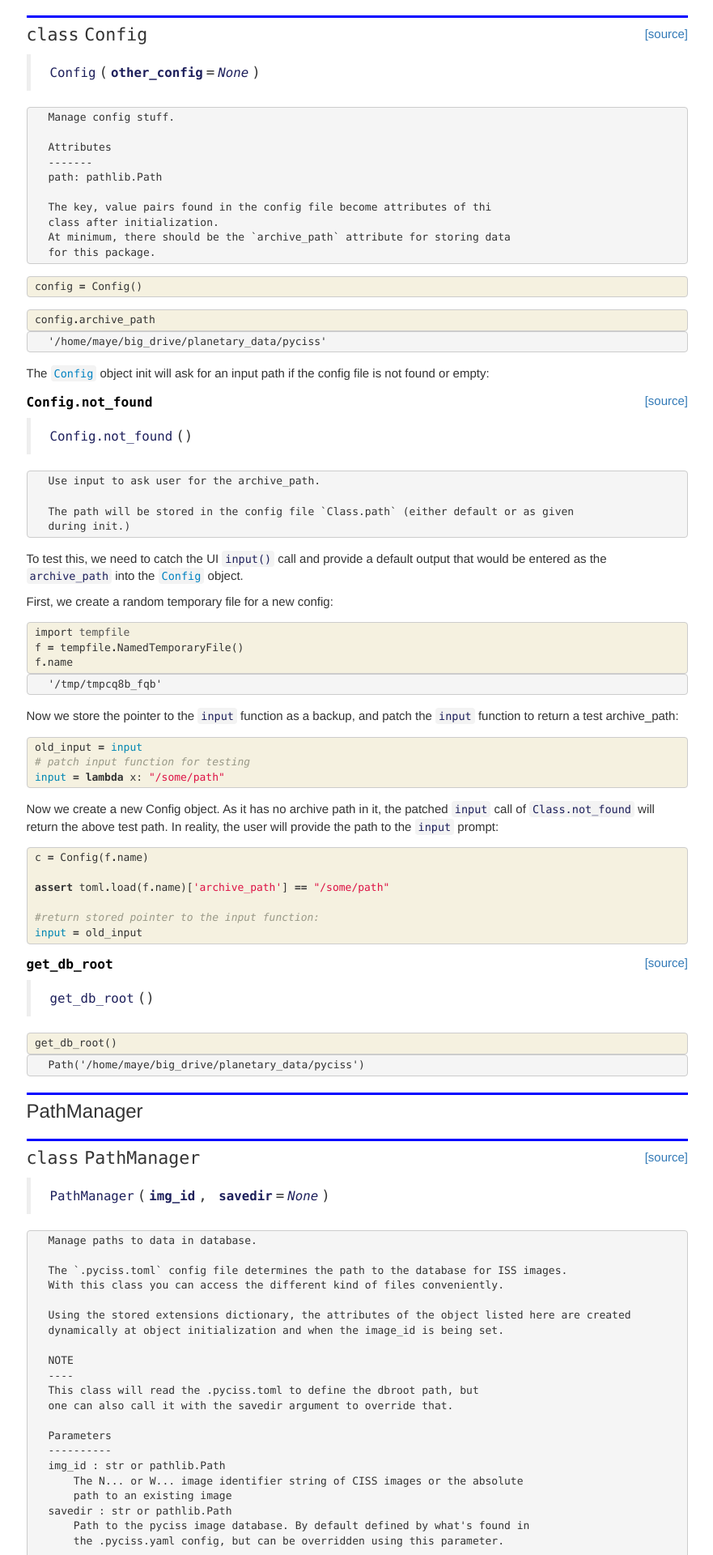
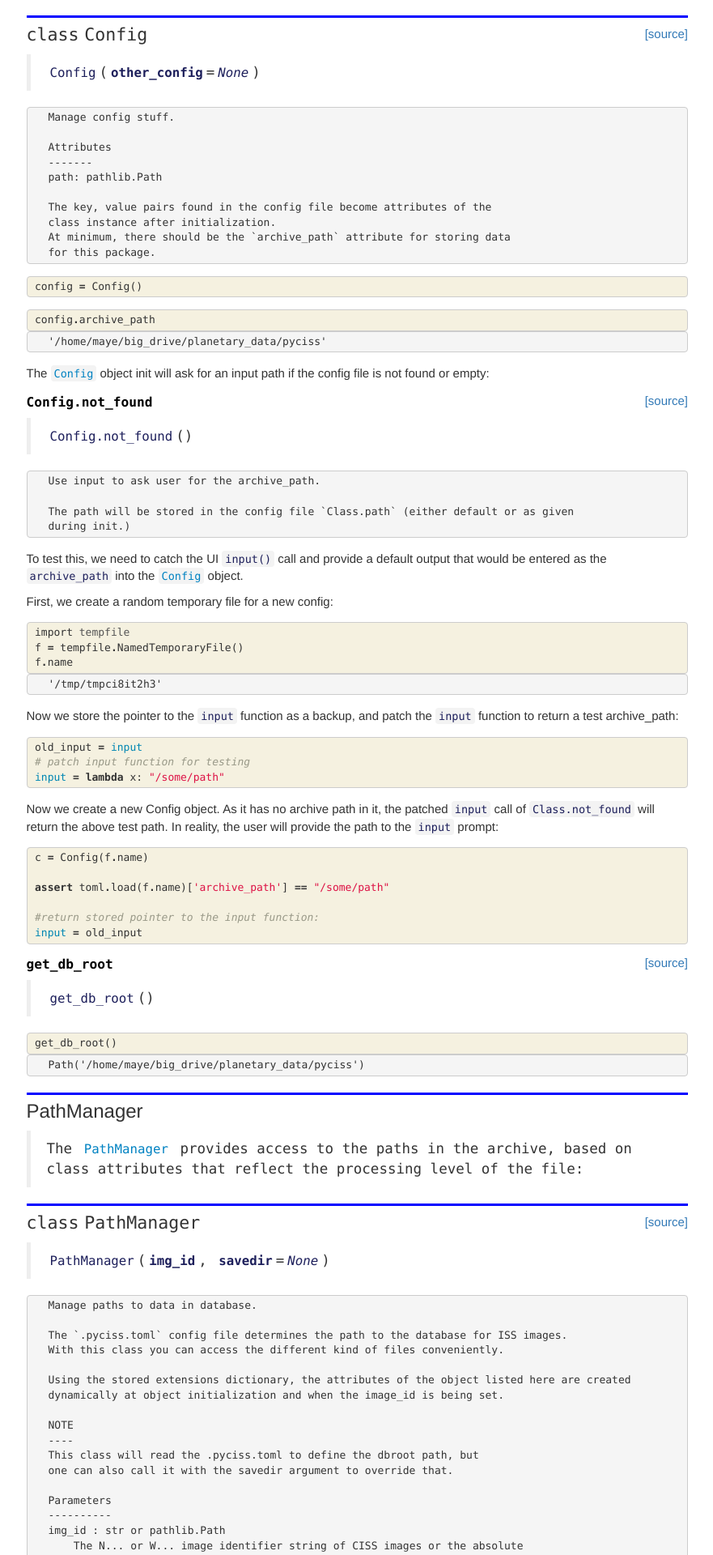
Before and after one commit to michaelaye/pyciss2, a Jekyll site: the page built from docs/io.html, in a window 1280 px wide. Shown: the part 588-2508 px from the top of the page at 81% size, without its empty margins (345-1226 px from the left). Built offline with Jekyll 4.4.1, drawn with Linux system fonts in a browser that asks for light colours; nearby versions of some CDN libraries; comment, search, counter and statistics services are not loaded; some of the changed text lies outside the part shown.

Commit message:
add some docs

```diff
--- a/docs/io.html
+++ b/docs/io.html
@@ -63,8 +63,8 @@
 -------
 path: pathlib.Path
 
-The key, value pairs found in the config file become attributes of thi
-class after initialization.
+The key, value pairs found in the config file become attributes of the
+class instance after initialization.
 At minimum, there should be the `archive_path` attribute for storing data
 for this package.</code></pre>
 
@@ -203,7 +203,7 @@
 
 
 <div class="output_text output_subarea output_execute_result">
-<pre>&#39;/tmp/tmpcq8b_fqb&#39;</pre>
+<pre>&#39;/tmp/tmpci8it2h3&#39;</pre>
 </div>
 
 </div>
@@ -336,7 +336,9 @@
 
 <div class="cell border-box-sizing text_cell rendered"><div class="inner_cell">
 <div class="text_cell_render border-box-sizing rendered_html">
-<h2 id="PathManager">PathManager<a class="anchor-link" href="#PathManager"> </a></h2>
+<h2 id="PathManager">PathManager<a class="anchor-link" href="#PathManager"> </a></h2><blockquote><p>The <a href="/pyciss2/io.html#PathManager"><code>PathManager</code></a> provides access to the paths in the archive, based on class attributes that reflect the processing level of the file:</p>
+</blockquote>
+
 </div>
 </div>
 </div>
@@ -417,7 +419,7 @@
 
 
 <div class="output_markdown rendered_html output_subarea ">
-<h4 id="db_mapped_cubes" class="doc_header"><code>db_mapped_cubes</code><a href="https://github.com/michaelaye/pyciss2/tree/master/pyciss2/io.py#L199" class="source_link" style="float:right">[source]</a></h4><blockquote><p><code>db_mapped_cubes</code>()</p>
+<h4 id="db_mapped_cubes" class="doc_header"><code>db_mapped_cubes</code><a href="https://github.com/michaelaye/pyciss2/tree/master/pyciss2/io.py#L197" class="source_link" style="float:right">[source]</a></h4><blockquote><p><code>db_mapped_cubes</code>()</p>
 </blockquote>
 
 </div>
@@ -441,7 +443,7 @@
 
 
 <div class="output_markdown rendered_html output_subarea ">
-<h4 id="db_label_paths" class="doc_header"><code>db_label_paths</code><a href="https://github.com/michaelaye/pyciss2/tree/master/pyciss2/io.py#L203" class="source_link" style="float:right">[source]</a></h4><blockquote><p><code>db_label_paths</code>()</p>
+<h4 id="db_label_paths" class="doc_header"><code>db_label_paths</code><a href="https://github.com/michaelaye/pyciss2/tree/master/pyciss2/io.py#L201" class="source_link" style="float:right">[source]</a></h4><blockquote><p><code>db_label_paths</code>()</p>
 </blockquote>
 
 </div>
@@ -468,6 +470,140 @@
 
 <div class="inner_cell">
     <div class="input_area">
+<div class=" highlight hl-ipython3"><pre><span></span><span class="nb">list</span><span class="p">(</span><span class="n">db_mapped_cubes</span><span class="p">())</span>
+</pre></div>
+
+    </div>
+</div>
+</div>
+
+<div class="output_wrapper">
+<div class="output">
+
+<div class="output_area">
+
+
+
+<div class="output_text output_subarea output_execute_result">
+<pre>[Path(&#39;/home/maye/big_drive/planetary_data/pyciss/N1875229393/N1875229393_1.cal.dst.map.cub&#39;)]</pre>
+</div>
+
+</div>
+
+</div>
+</div>
+
+</div>
+    {% endraw %}
+
+    {% raw %}
+
+<div class="cell border-box-sizing code_cell rendered">
+<div class="input">
+
+<div class="inner_cell">
+    <div class="input_area">
+<div class=" highlight hl-ipython3"><pre><span></span><span class="n">pm</span> <span class="o">=</span> <span class="n">PathManager</span><span class="p">(</span><span class="s1">&#39;N1875229393&#39;</span><span class="p">)</span>
+</pre></div>
+
+    </div>
+</div>
+</div>
+
+</div>
+    {% endraw %}
+
+    {% raw %}
+
+<div class="cell border-box-sizing code_cell rendered">
+<div class="input">
+
+<div class="inner_cell">
+    <div class="input_area">
+<div class=" highlight hl-ipython3"><pre><span></span><span class="n">pm</span>
+</pre></div>
+
+    </div>
+</div>
+</div>
+
+<div class="output_wrapper">
+<div class="output">
+
+<div class="output_area">
+
+
+
+<div class="output_text output_subarea output_execute_result">
+<pre>cal_cub: /home/maye/big_drive/planetary_data/pyciss/N1875229393/N1875229393_1.cal.cub
+calib_img: /home/maye/big_drive/planetary_data/pyciss/N1875229393/N1875229393_1_CALIB.IMG
+calib_label: /home/maye/big_drive/planetary_data/pyciss/N1875229393/N1875229393_1_CALIB.LBL
+cubepath: /home/maye/big_drive/planetary_data/pyciss/N1875229393/N1875229393_1.cal.dst.map.cub
+dst_cub: /home/maye/big_drive/planetary_data/pyciss/N1875229393/N1875229393_1.cal.dst.cub
+raw_cub: /home/maye/big_drive/planetary_data/pyciss/N1875229393/N1875229393_1.cub
+raw_image: /home/maye/big_drive/planetary_data/pyciss/N1875229393/N1875229393_1.IMG
+raw_label: /home/maye/big_drive/planetary_data/pyciss/N1875229393/N1875229393_1.LBL
+tif: /home/maye/big_drive/planetary_data/pyciss/N1875229393/N1875229393_1.cal.dst.map.tif
+undestriped: /home/maye/big_drive/planetary_data/pyciss/N1875229393/N1875229393_1.cal.map.cub</pre>
+</div>
+
+</div>
+
+</div>
+</div>
+
+</div>
+    {% endraw %}
+
+    {% raw %}
+
+<div class="cell border-box-sizing code_cell rendered">
+<div class="input">
+
+<div class="inner_cell">
+    <div class="input_area">
+<div class=" highlight hl-ipython3"><pre><span></span><span class="n">pm</span><span class="o">.</span><span class="n">extensions</span>
+</pre></div>
+
+    </div>
+</div>
+</div>
+
+<div class="output_wrapper">
+<div class="output">
+
+<div class="output_area">
+
+
+
+<div class="output_text output_subarea output_execute_result">
+<pre>OrderedDict([(&#39;cal_cub&#39;, &#39;.cal.cub&#39;),
+             (&#39;calib_img&#39;, &#39;_CALIB.IMG&#39;),
+             (&#39;calib_label&#39;, &#39;_CALIB.LBL&#39;),
+             (&#39;cubepath&#39;, &#39;.cal.dst.map.cub&#39;),
+             (&#39;dst_cub&#39;, &#39;.cal.dst.cub&#39;),
+             (&#39;raw_cub&#39;, &#39;.cub&#39;),
+             (&#39;raw_image&#39;, &#39;.IMG&#39;),
+             (&#39;raw_label&#39;, &#39;.LBL&#39;),
+             (&#39;tif&#39;, &#39;.cal.dst.map.tif&#39;),
+             (&#39;undestriped&#39;, &#39;.cal.map.cub&#39;)])</pre>
+</div>
+
+</div>
+
+</div>
+</div>
+
+</div>
+    {% endraw %}
+
+    {% raw %}
+
+<div class="cell border-box-sizing code_cell rendered">
+<div class="input">
+
+<div class="inner_cell">
+    <div class="input_area">
 <div class=" highlight hl-ipython3"><pre><span></span><span class="k">def</span> <span class="nf">print_db_stats</span><span class="p">():</span>
     <span class="sd">&quot;&quot;&quot;Print database stats.</span>
 
@@ -483,7 +619,7 @@
     <span class="nb">print</span><span class="p">(</span><span class="s2">&quot;These kind of data are in the database: (returning pd.DataFrame)&quot;</span><span class="p">)</span>
     <span class="n">d</span> <span class="o">=</span> <span class="p">{}</span>
     <span class="k">for</span> <span class="n">key</span><span class="p">,</span> <span class="n">val</span> <span class="ow">in</span> <span class="n">PathManager</span><span class="o">.</span><span class="n">extensions</span><span class="o">.</span><span class="n">items</span><span class="p">():</span>
-        <span class="n">d</span><span class="p">[</span><span class="n">key</span><span class="p">]</span> <span class="o">=</span> <span class="p">[</span><span class="nb">len</span><span class="p">(</span><span class="nb">list</span><span class="p">(</span><span class="n">dbroot</span><span class="o">.</span><span class="n">glob</span><span class="p">(</span><span class="s2">&quot;**/*&quot;</span> <span class="o">+</span> <span class="n">val</span><span class="p">)))]</span>
+        <span class="n">d</span><span class="p">[</span><span class="n">key</span><span class="p">]</span> <span class="o">=</span> <span class="p">[</span><span class="nb">len</span><span class="p">(</span><span class="nb">list</span><span class="p">(</span><span class="n">dbroot</span><span class="o">.</span><span class="n">glob</span><span class="p">(</span><span class="s2">&quot;**/*_?&quot;</span> <span class="o">+</span> <span class="n">val</span><span class="p">)))]</span>
     <span class="k">return</span> <span class="n">pd</span><span class="o">.</span><span class="n">DataFrame</span><span class="p">(</span><span class="n">d</span><span class="p">)</span>
 </pre></div>
 
@@ -523,22 +659,57 @@
 
 <div class="output_area">
 
-<div class="output_subarea output_text output_error">
-<pre>
-<span class="ansi-red-fg">---------------------------------------------------------------------------</span>
-<span class="ansi-red-fg">NameError</span>                                 Traceback (most recent call last)
-<span class="ansi-green-fg">&lt;ipython-input-44-24ec69d7027f&gt;</span> in <span class="ansi-cyan-fg">&lt;module&gt;</span>
-<span class="ansi-green-fg">----&gt; 1</span><span class="ansi-red-fg"> </span>print_db_stats<span class="ansi-blue-fg">(</span><span class="ansi-blue-fg">)</span>
 
-<span class="ansi-green-fg">&lt;ipython-input-43-0c1868a02f9d&gt;</span> in <span class="ansi-cyan-fg">print_db_stats</span><span class="ansi-blue-fg">()</span>
-<span class="ansi-green-intense-fg ansi-bold">     13</span>     print<span class="ansi-blue-fg">(</span><span class="ansi-blue-fg">&#34;These kind of data are in the database: (returning pd.DataFrame)&#34;</span><span class="ansi-blue-fg">)</span>
-<span class="ansi-green-intense-fg ansi-bold">     14</span>     d <span class="ansi-blue-fg">=</span> <span class="ansi-blue-fg">{</span><span class="ansi-blue-fg">}</span>
-<span class="ansi-green-fg">---&gt; 15</span><span class="ansi-red-fg">     </span><span class="ansi-green-fg">for</span> key<span class="ansi-blue-fg">,</span> val <span class="ansi-green-fg">in</span> PathManager<span class="ansi-blue-fg">.</span>extensions<span class="ansi-blue-fg">.</span>items<span class="ansi-blue-fg">(</span><span class="ansi-blue-fg">)</span><span class="ansi-blue-fg">:</span>
-<span class="ansi-green-intense-fg ansi-bold">     16</span>         d<span class="ansi-blue-fg">[</span>key<span class="ansi-blue-fg">]</span> <span class="ansi-blue-fg">=</span> <span class="ansi-blue-fg">[</span>len<span class="ansi-blue-fg">(</span>list<span class="ansi-blue-fg">(</span>dbroot<span class="ansi-blue-fg">.</span>glob<span class="ansi-blue-fg">(</span><span class="ansi-blue-fg">&#34;**/*&#34;</span> <span class="ansi-blue-fg">+</span> val<span class="ansi-blue-fg">)</span><span class="ansi-blue-fg">)</span><span class="ansi-blue-fg">)</span><span class="ansi-blue-fg">]</span>
-<span class="ansi-green-intense-fg ansi-bold">     17</span>     <span class="ansi-green-fg">return</span> pd<span class="ansi-blue-fg">.</span>DataFrame<span class="ansi-blue-fg">(</span>d<span class="ansi-blue-fg">)</span>
+<div class="output_html rendered_html output_subarea output_execute_result">
+<div>
+<style scoped>
+    .dataframe tbody tr th:only-of-type {
+        vertical-align: middle;
+    }
 
-<span class="ansi-red-fg">NameError</span>: name &#39;PathManager&#39; is not defined</pre>
+    .dataframe tbody tr th {
+        vertical-align: top;
+    }
+
+    .dataframe thead th {
+        text-align: right;
+    }
+</style>
+<table border="1" class="dataframe">
+  <thead>
+    <tr style="text-align: right;">
+      <th></th>
+      <th>cal_cub</th>
+      <th>calib_img</th>
+      <th>calib_label</th>
+      <th>cubepath</th>
+      <th>dst_cub</th>
+      <th>raw_cub</th>
+      <th>raw_image</th>
+      <th>raw_label</th>
+      <th>tif</th>
+      <th>undestriped</th>
+    </tr>
+  </thead>
+  <tbody>
+    <tr>
+      <th>0</th>
+      <td>1</td>
+      <td>1</td>
+      <td>1</td>
+      <td>1</td>
+      <td>1</td>
+      <td>1</td>
+      <td>1</td>
+      <td>1</td>
+      <td>1</td>
+      <td>1</td>
+    </tr>
+  </tbody>
+</table>
 </div>
+</div>
+
 </div>
 
 </div>
@@ -558,8 +729,10 @@
 
 
 <div class="output_markdown rendered_html output_subarea ">
-<h2 id="DBManager" class="doc_header"><code>class</code> <code>DBManager</code><a href="https://github.com/michaelaye/pyciss2/tree/master/pyciss2/io.py#L207" class="source_link" style="float:right">[source]</a></h2><blockquote><p><code>DBManager</code>()</p>
+<h2 id="DBManager" class="doc_header"><code>class</code> <code>DBManager</code><a href="https://github.com/michaelaye/pyciss2/tree/master/pyciss2/io.py#L205" class="source_link" style="float:right">[source]</a></h2><blockquote><p><code>DBManager</code>()</p>
 </blockquote>
+
+<pre><code>Helper class for the whole archive.</code></pre>
 
 </div>
 
@@ -589,7 +762,7 @@
 
 
 <div class="output_markdown rendered_html output_subarea ">
-<h4 id="filename_from_obsid" class="doc_header"><code>filename_from_obsid</code><a href="https://github.com/michaelaye/pyciss2/tree/master/pyciss2/io.py#L215" class="source_link" style="float:right">[source]</a></h4><blockquote><p><code>filename_from_obsid</code>(<strong><code>obsid</code></strong>)</p>
+<h4 id="filename_from_obsid" class="doc_header"><code>filename_from_obsid</code><a href="https://github.com/michaelaye/pyciss2/tree/master/pyciss2/io.py#L214" class="source_link" style="float:right">[source]</a></h4><blockquote><p><code>filename_from_obsid</code>(<strong><code>obsid</code></strong>)</p>
 </blockquote>
 
 </div>
@@ -623,6 +796,27 @@
 </div>
 </div>
 
+<div class="output_wrapper">
+<div class="output">
+
+<div class="output_area">
+
+<div class="output_subarea output_stream output_stdout output_text">
+<pre>Converted 00_io.ipynb.
+Converted 01_opusapi.ipynb.
+Converted 02_pipeline.ipynb.
+Converted 03_ringutils.ipynb.
+Converted 04_plotting.ipynb.
+Converted 05_ringcube.ipynb.
+Converted index.ipynb.
+Converted to_be_implemented.ipynb.
+</pre>
+</div>
+</div>
+
+</div>
+</div>
+
 </div>
     {% endraw %}
 
```
Also changed, not shown: docs/index.html (+1 -40 lines), pyciss2/io.py (+4 -5 lines), README.md, 2 other files.
